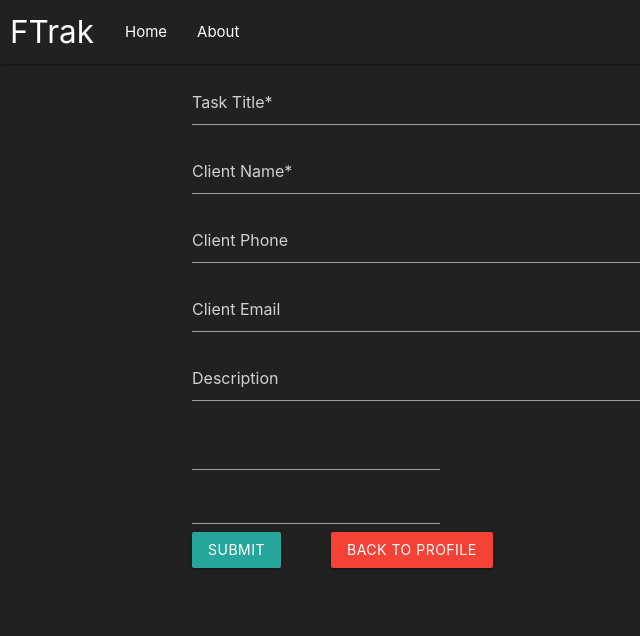
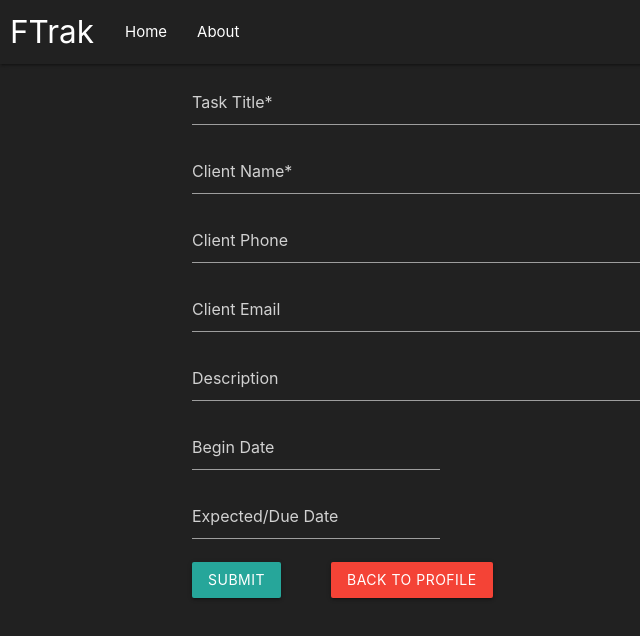
Before and after one commit to Sbakken21/mern-tracker, a React (Create React App) app in the folder client/: page /create in a window 1280 px wide. Shown: the top 636 px of the page, without its empty margins (0-640 px from the left). Built offline with nearby package versions, Linux system fonts and the light colour scheme; no server answers.

Commit message:
fixed css labels for dates

```diff
--- a/client/src/components/RenderDatePicker.js
+++ b/client/src/components/RenderDatePicker.js
@@ -6,8 +6,8 @@ import 'react-datepicker/dist/react-datepicker.css';
 
 
 const renderDatePicker = ({input, label,  placeholder, defaultValue, meta: {touched, error} }) => (
-    <div className="datepicker">
-        <DatePicker placeholder={label} className="datepicker" {...input} dateForm="MM/DD/YYYY" selected={input.value ? moment(input.value) : null} />
+    <div className="input-field col s4 form-input">
+        <DatePicker placeholderText={label} className="datepicker" {...input} dateForm="MM/DD/YYYY" selected={input.value ? moment(input.value) : null} />
         {touched && error && <span className="red-text">{error}</span>}
     </div>
 );
```
